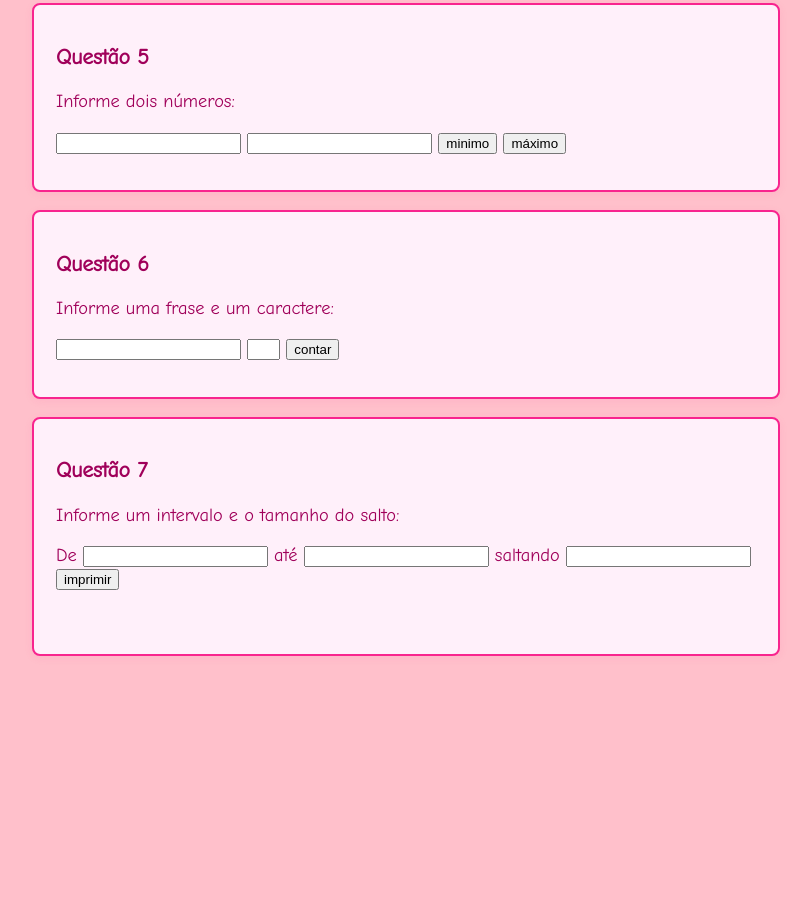
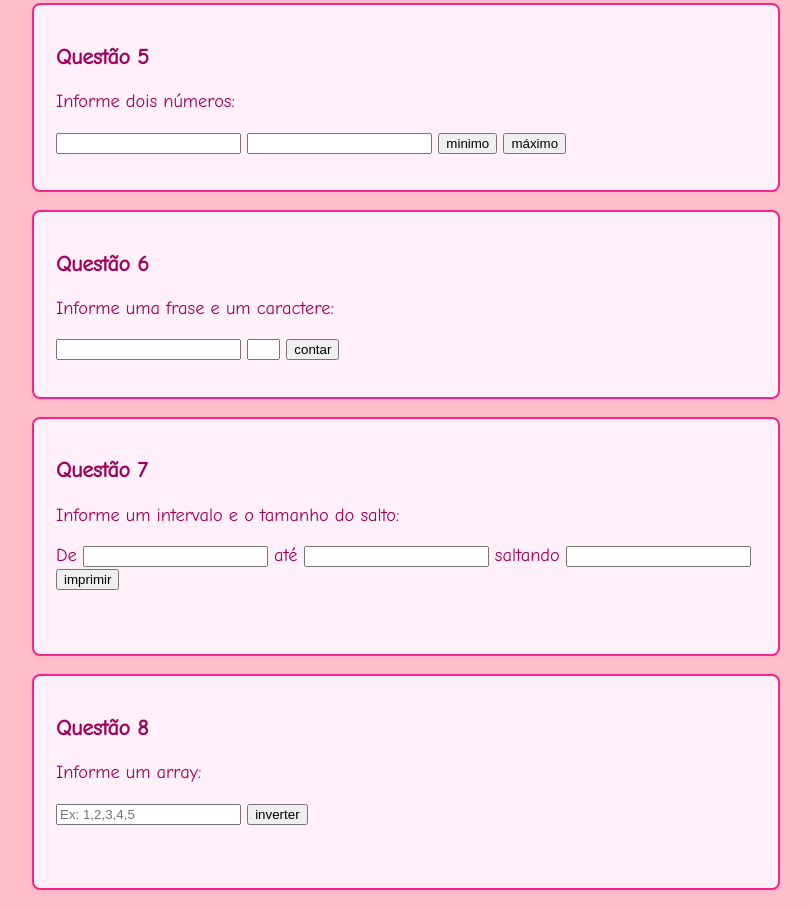
Before and after one commit to Paixonite/web-projects, a plain HTML site: page listaJS/listaJS.html in a window 1280 px wide. Shown: the part 1174-2082 px from the top of the page, without its empty margins (234-1045 px from the left). Before the commit the page ends 1848 px from the top, so only its background shows below. Drawn offline with Linux system fonts and the light colour scheme.

Commit message:
Made no8

```diff
--- a/listaJS/listaJS.html
+++ b/listaJS/listaJS.html
@@ -77,6 +77,14 @@
         <pre id="output-intervalo"> </pre>
     </div>
 
+    <div class="questao" id="questao-8">
+        <h3>Questão 8</h3>
+        <p>Informe um array:</p>
+        <input type="text" id="input-array" placeholder="Ex: 1,2,3,4,5"/>
+        <button onclick="inverterArray()">inverter</button>
+        <pre id="output-array"> </pre>
+    </div>
+
     <script src="listaJS.js"></script>
 </body>
 </html>
--- a/listaJS/listaJS.js
+++ b/listaJS/listaJS.js
@@ -102,3 +102,10 @@ function intervalo() {
     }
     document.getElementById("output-intervalo").textContent = resultado;
 }
+
+function inverterArray() {
+    const input = document.getElementById("input-array").value;
+    const array = input.split(",").map(Number);
+    const resultado = array.reverse().join(",");
+    document.getElementById("output-array").textContent = resultado;
+}
```
